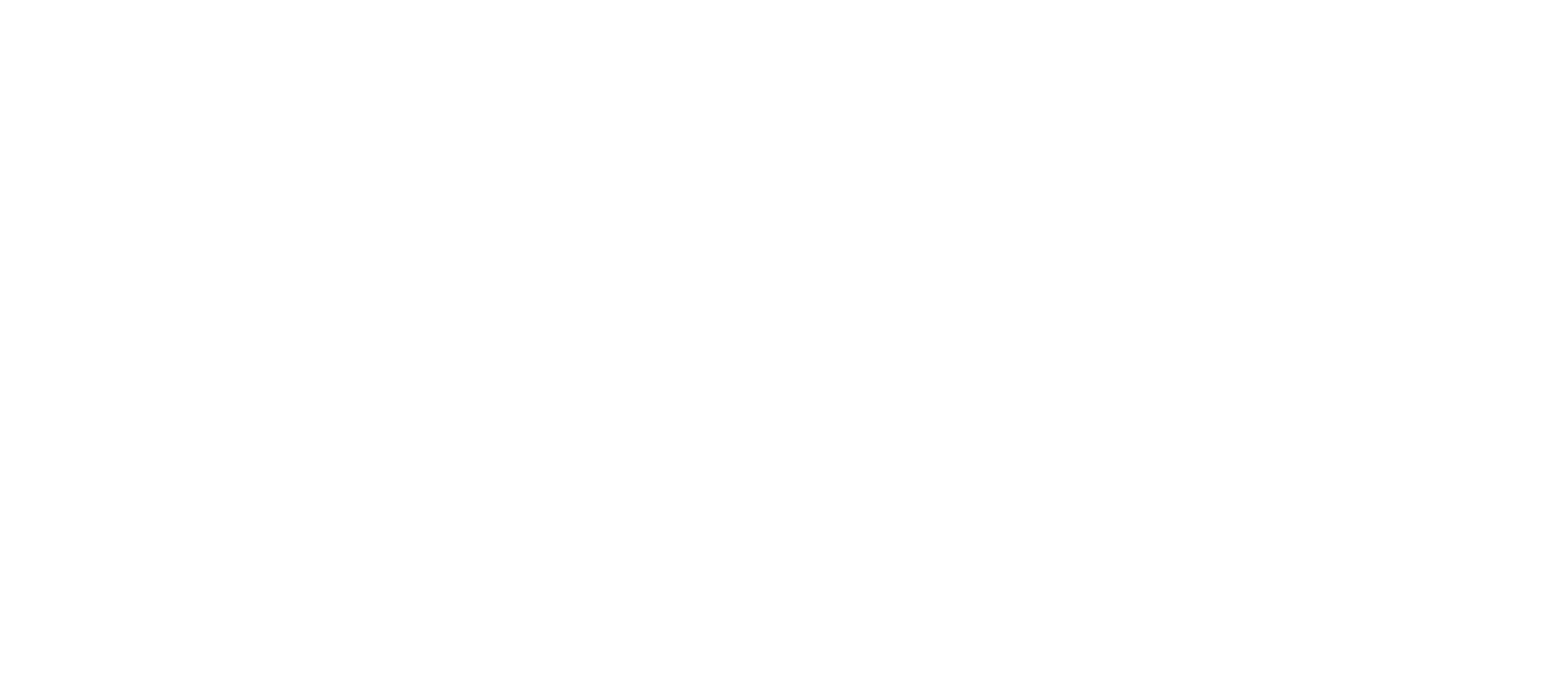
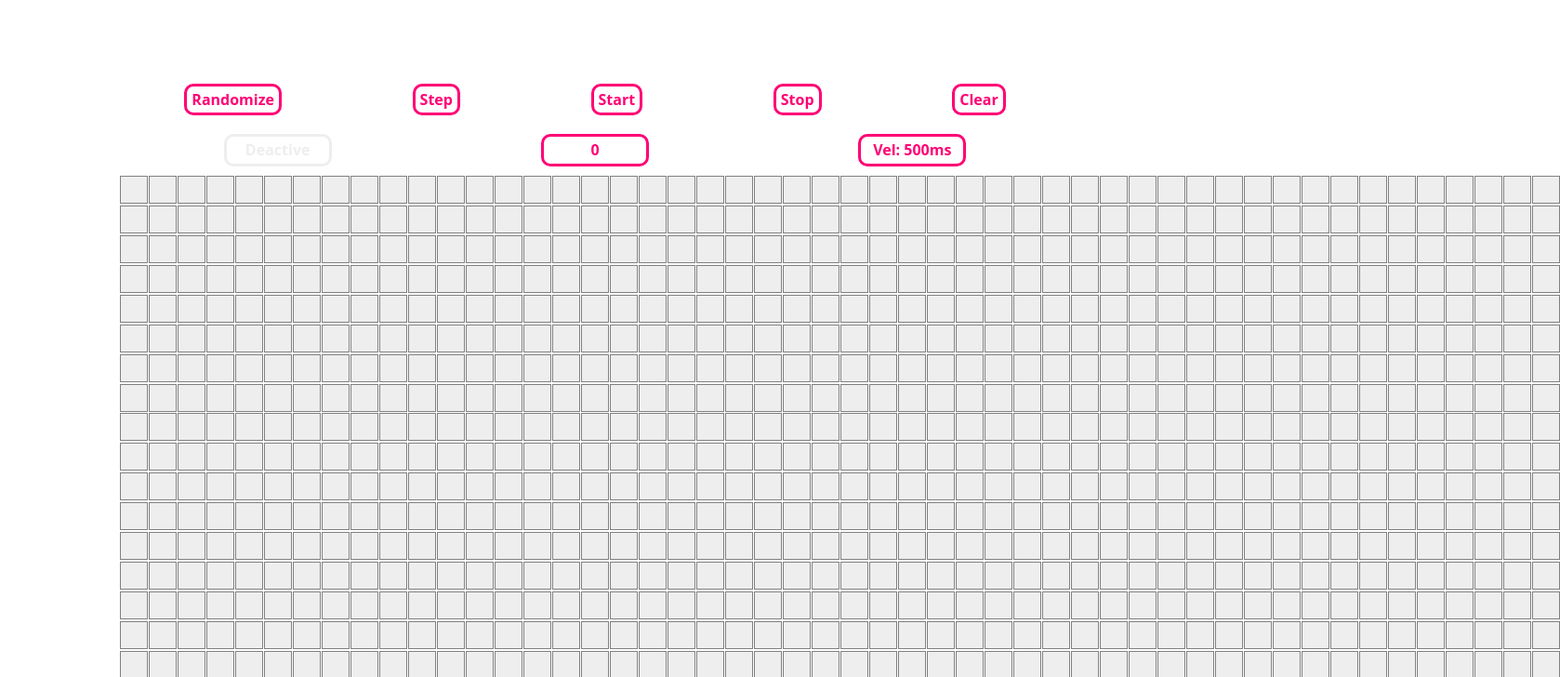
Before and after one commit to JomaDm/ConwaysGOL, a React (Vite) app: page / in a window 1280 px wide. Shown: the top 728 px of the page at 93% size, 1678 px wide, since content can reach past the window. Built offline with nearby package versions, Linux system fonts and the light colour scheme.

Commit message:
Cambios en importacion css2

```diff
--- a/src/App.jsx
+++ b/src/App.jsx
@@ -4,8 +4,11 @@
 import { createGlobalStyle } from 'styled-components';
 import Board from './Board';
 
-const AppContainer = createGlobalStyle`
+const GlobalStyles = createGlobalStyle`
 	@import url('https://fonts.googleapis.com/css2?family=Open+Sans:wght@300&display=swap');
+`;
+
+const AppContainer = styled.div`
 	width: 100%;
 	padding: 10vh 10vw;
 	box-sizing: border-box;
@@ -13,9 +16,12 @@
 
 function App(props) {
 	return (
-		<AppContainer>
-			<Board></Board>
-		</AppContainer>
+		<>
+			<GlobalStyles></GlobalStyles>
+			<AppContainer>
+				<Board></Board>
+			</AppContainer>
+		</>
 	);
 }
 
```
